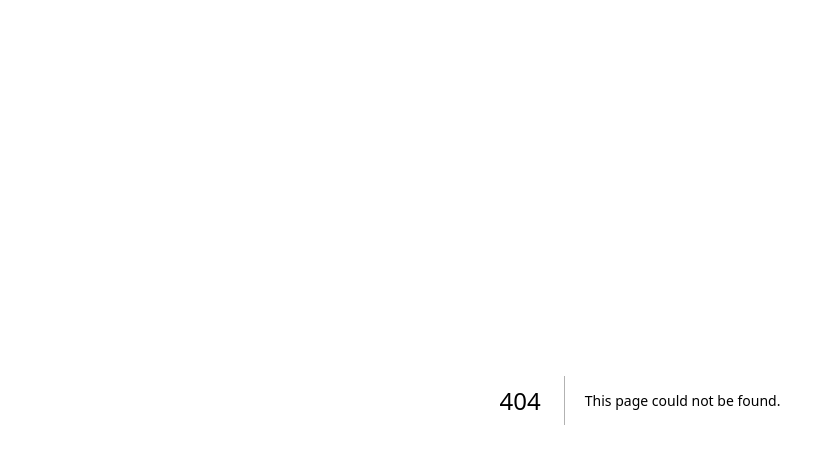
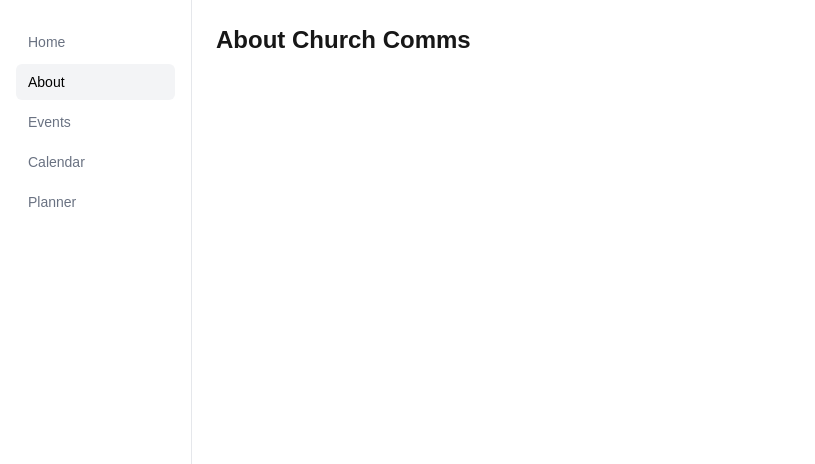
Before and after one commit to stevethewright/church-comms, a Next.js app: page /about in a window 1280 px wide. Before the commit this address had no page. Shown: the top 464 px of the page, without its empty margins (0-815 px from the left). Built offline with nearby package versions, Linux system fonts and the light colour scheme.

Commit message:
feat: Added initial home page
Created home page
Created basic navbar
Added template tabs/sub-pages

```diff
--- /dev/null
+++ b/src/app/about/page.tsx
@@ -0,0 +1,3 @@
+export default function AboutPage() {
+  return <h1 className="text-2xl font-bold">About Church Comms</h1>;
+}
--- /dev/null
+++ b/src/app/calendar/page.tsx
@@ -0,0 +1,3 @@
+export default function CalendarPage() {
+  return <h1 className="text-2xl font-bold">Calendar</h1>;
+}
--- /dev/null
+++ b/src/app/components/Navbar.tsx
@@ -0,0 +1,37 @@
+"use client";
+
+import Link from "next/link";
+import { usePathname } from "next/navigation";
+
+const tabs = [
+  { name: "Home", href: "/" },
+  { name: "About", href: "/about" },
+  { name: "Events", href: "/events" },
+  { name: "Calendar", href: "/calendar" },
+  { name: "Planner", href: "/planner" },
+];
+
+export default function NavTabs() {
+  const pathname = usePathname();
+
+  return (
+    <nav className="flex flex-col gap-1 border-r border-gray-200 px-4 py-6 h-screen w-48">
+      {tabs.map((tab) => {
+        const isActive = pathname === tab.href;
+        return (
+          <Link
+            key={tab.href}
+            href={tab.href}
+            className={`px-3 py-2 rounded-md text-sm font-medium ${
+              isActive
+                ? "bg-gray-100 text-black"
+                : "text-gray-500 hover:bg-gray-50 hover:text-black"
+            }`}
+          >
+            {tab.name}
+          </Link>
+        );
+      })}
+    </nav>
+  );
+}
--- /dev/null
+++ b/src/app/events/page.tsx
@@ -0,0 +1,3 @@
+export default function EventsPage() {
+  return <h1 className="text-2xl font-bold">Events</h1>;
+}
--- a/src/app/layout.tsx
+++ b/src/app/layout.tsx
@@ -1,6 +1,7 @@
 import type { Metadata } from "next";
 import { Geist, Geist_Mono } from "next/font/google";
 import "./globals.css";
+import Navbar from "./components/Navbar";
 
 const geistSans = Geist({
   variable: "--font-geist-sans",
@@ -13,8 +14,8 @@ const geistMono = Geist_Mono({
 });
 
 export const metadata: Metadata = {
-  title: "Create Next App",
-  description: "Generated by create next app",
+  title: "Church Comms",
+  description: "Church comms webapp",
 };
 
 export default function RootLayout({
@@ -27,7 +28,10 @@ export default function RootLayout({
       lang="en"
       className={`${geistSans.variable} ${geistMono.variable} h-full antialiased`}
     >
-      <body className="min-h-full flex flex-col">{children}</body>
+      <body className="flex">
+        <Navbar />
+        <main className="flex-1 p-6">{children}</main>
+      </body>
     </html>
   );
 }
--- a/src/app/page.tsx
+++ b/src/app/page.tsx
@@ -1,65 +1,3 @@
-import Image from "next/image";
-
 export default function Home() {
-  return (
-    <div className="flex flex-col flex-1 items-center justify-center bg-zinc-50 font-sans dark:bg-black">
-      <main className="flex flex-1 w-full max-w-3xl flex-col items-center justify-between py-32 px-16 bg-white dark:bg-black sm:items-start">
-        <Image
-          className="dark:invert"
-          src="/next.svg"
-          alt="Next.js logo"
-          width={100}
-          height={20}
-          priority
-        />
-        <div className="flex flex-col items-center gap-6 text-center sm:items-start sm:text-left">
-          <h1 className="max-w-xs text-3xl font-semibold leading-10 tracking-tight text-black dark:text-zinc-50">
-            To get started, edit the page.tsx file.
-          </h1>
-          <p className="max-w-md text-lg leading-8 text-zinc-600 dark:text-zinc-400">
-            Looking for a starting point or more instructions? Head over to{" "}
-            <a
-              href="https://vercel.com/templates?framework=next.js&utm_source=create-next-app&utm_medium=appdir-template-tw&utm_campaign=create-next-app"
-              className="font-medium text-zinc-950 dark:text-zinc-50"
-            >
-              Templates
-            </a>{" "}
-            or the{" "}
-            <a
-              href="https://nextjs.org/learn?utm_source=create-next-app&utm_medium=appdir-template-tw&utm_campaign=create-next-app"
-              className="font-medium text-zinc-950 dark:text-zinc-50"
-            >
-              Learning
-            </a>{" "}
-            center.
-          </p>
-        </div>
-        <div className="flex flex-col gap-4 text-base font-medium sm:flex-row">
-          <a
-            className="flex h-12 w-full items-center justify-center gap-2 rounded-full bg-foreground px-5 text-background transition-colors hover:bg-[#383838] dark:hover:bg-[#ccc] md:w-[158px]"
-            href="https://vercel.com/new?utm_source=create-next-app&utm_medium=appdir-template-tw&utm_campaign=create-next-app"
-            target="_blank"
-            rel="noopener noreferrer"
-          >
-            <Image
-              className="dark:invert"
-              src="/vercel.svg"
-              alt="Vercel logomark"
-              width={16}
-              height={16}
-            />
-            Deploy Now
-          </a>
-          <a
-            className="flex h-12 w-full items-center justify-center rounded-full border border-solid border-black/[.08] px-5 transition-colors hover:border-transparent hover:bg-black/[.04] dark:border-white/[.145] dark:hover:bg-[#1a1a1a] md:w-[158px]"
-            href="https://nextjs.org/docs?utm_source=create-next-app&utm_medium=appdir-template-tw&utm_campaign=create-next-app"
-            target="_blank"
-            rel="noopener noreferrer"
-          >
-            Documentation
-          </a>
-        </div>
-      </main>
-    </div>
-  );
+  return <h1 className="text-2xl font-bold">Home</h1>;
 }
--- /dev/null
+++ b/src/app/planner/page.tsx
@@ -0,0 +1,3 @@
+export default function PlannerPage() {
+  return <h1 className="text-2xl font-bold">Planner</h1>;
+}
```
